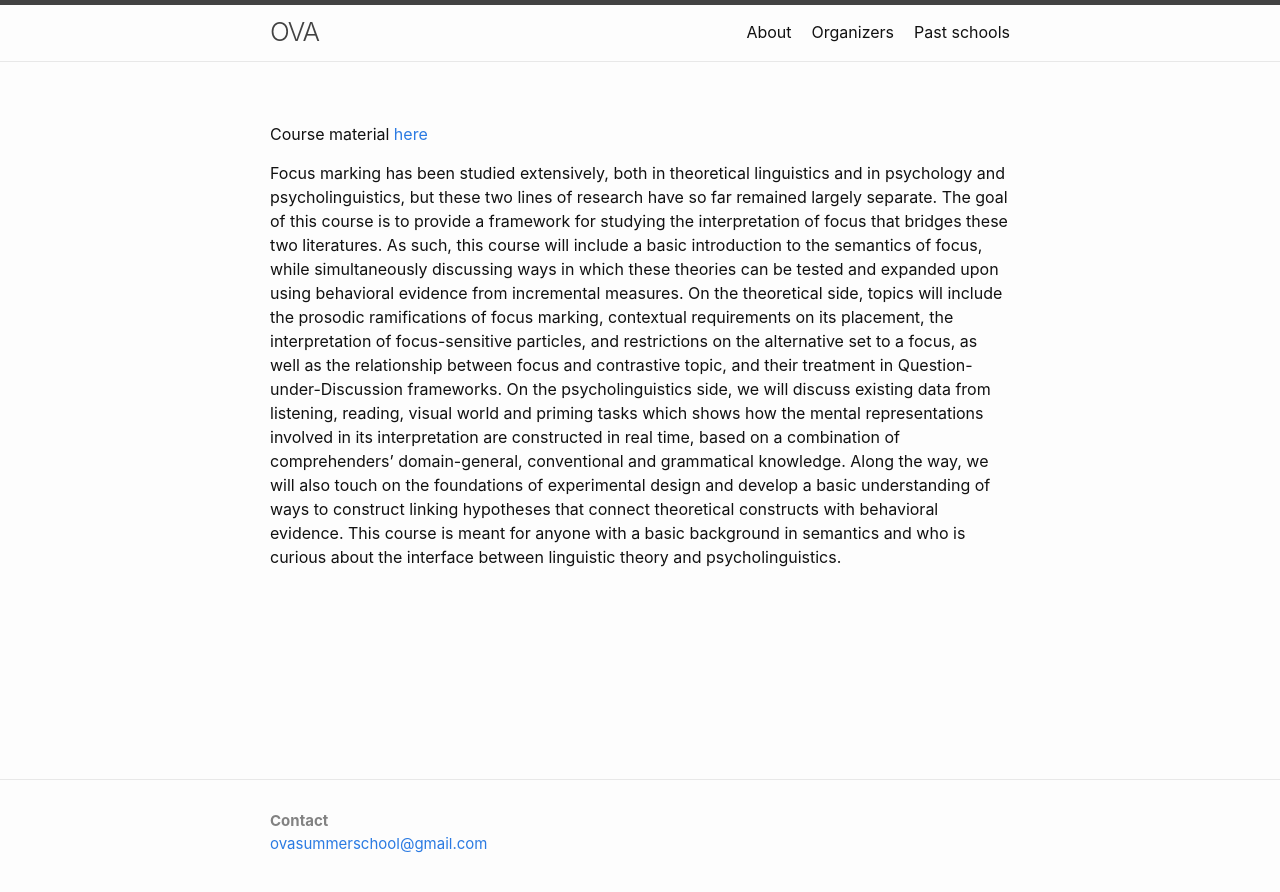
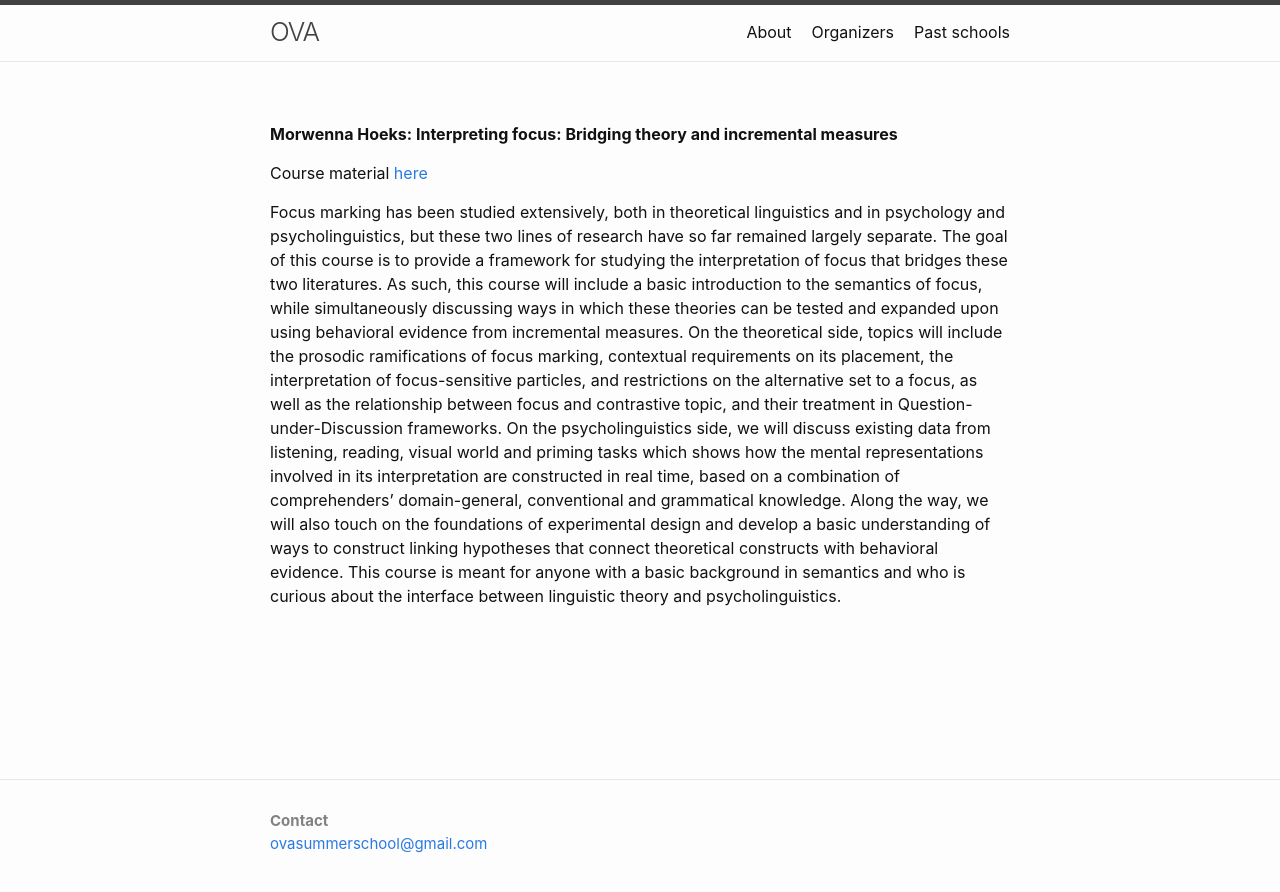
Before and after one commit to ovaschool/ovaschool.github.io, a Jekyll site: the page built from staticpages/oldprograms/zagreb2025-cs/hoeks-interpretingfocus.md, in a window 1280 px wide. Shown: the top 892 px of the page. Built offline with Jekyll 4.4.1, drawn with Linux system fonts in a browser that asks for light colours; our own code applies the rules of GitHub Pages for plain Markdown files.

Commit message:
Update hoeks-interpretingfocus.md

```diff
--- a/staticpages/oldprograms/zagreb2025-cs/hoeks-interpretingfocus.md
+++ b/staticpages/oldprograms/zagreb2025-cs/hoeks-interpretingfocus.md
@@ -4,6 +4,7 @@ permalink: /hoeks/
 layout: page
 exclude: true
 ---
+**Morwenna Hoeks: Interpreting focus: Bridging theory and incremental measures**<br/>
 
 Course material [here](https://drive.google.com/drive/folders/1o-Wpra9Il9Tp5BuvXo7AXTeJn4YpyHIA)<br/>
 
```
